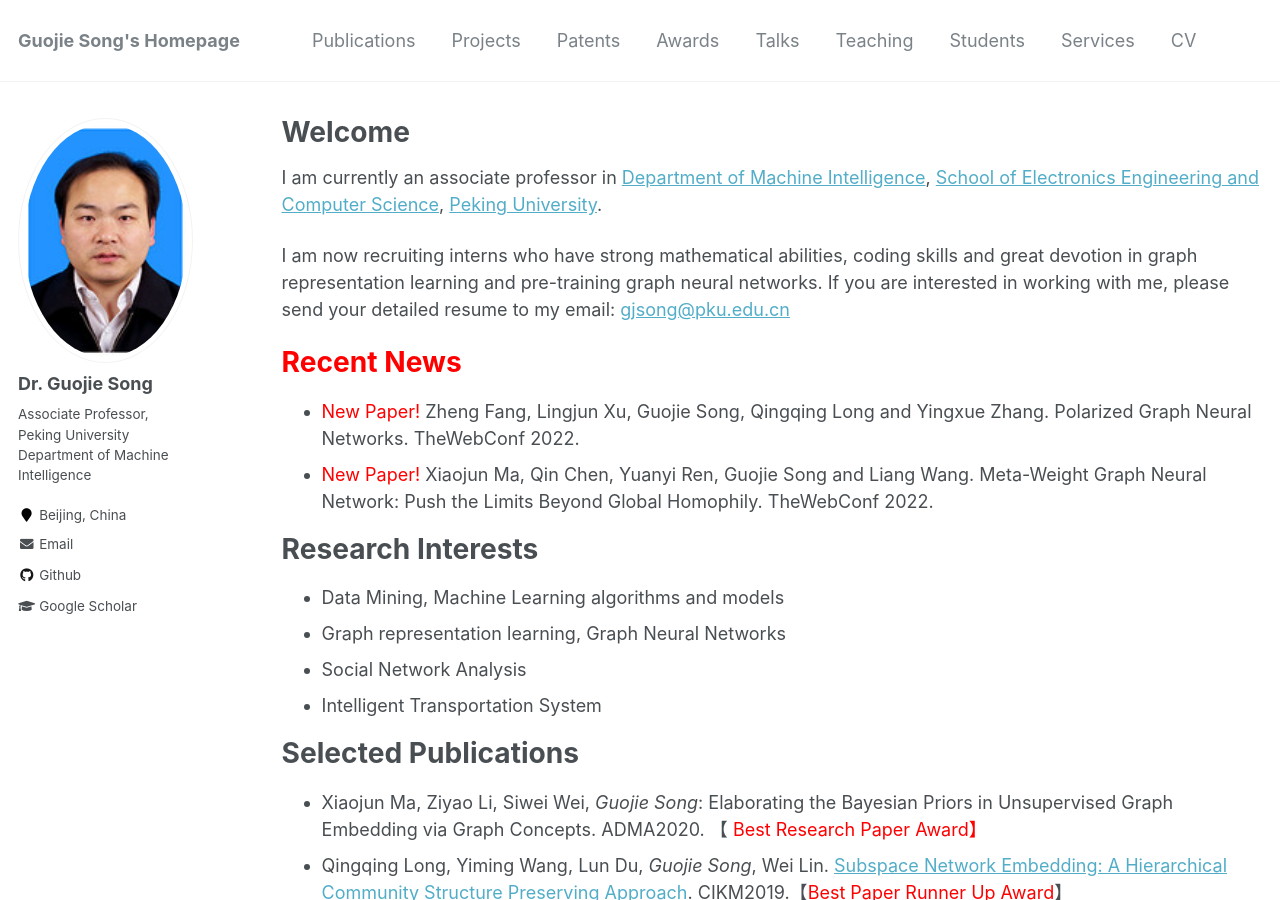
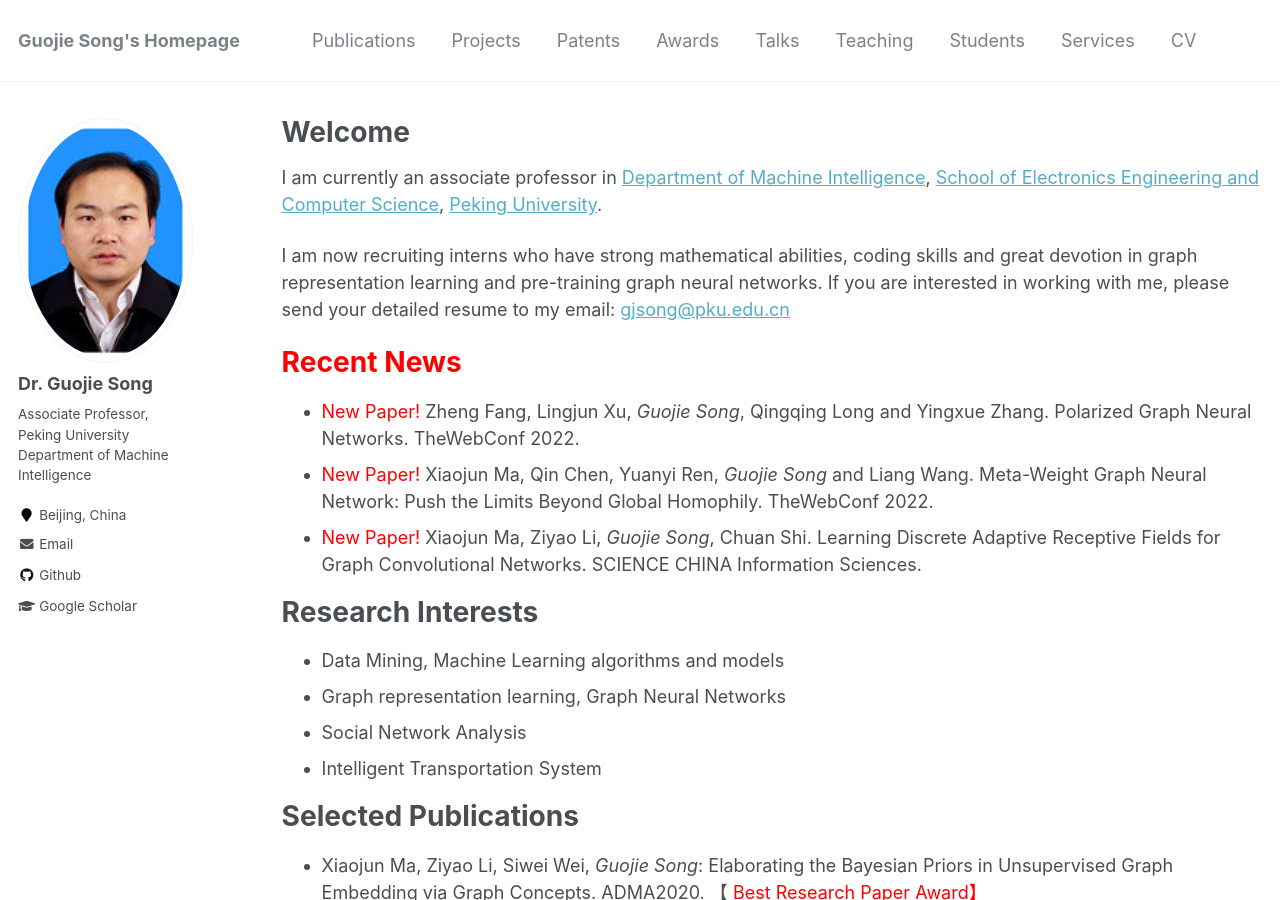
Before and after one commit to gjsong-pku/gjsong-pku.github.io, a Jekyll site: the page built from _pages/about.md, in a window 1280 px wide and 900 px high. Built offline with Jekyll 4.4.1, drawn with Linux system fonts in a browser that asks for light colours.

Commit message:
Update about.md

```diff
--- a/_pages/about.md
+++ b/_pages/about.md
@@ -16,8 +16,9 @@ I am now recruiting interns who have strong mathematical abilities, coding skill
 
 <span style='color:red'>Recent News</span>
 ======
-- <span style="color:red">New Paper!</span> Zheng Fang, Lingjun Xu, Guojie Song, Qingqing Long and Yingxue Zhang. Polarized Graph Neural Networks. TheWebConf 2022.
-- <span style="color:red">New Paper!</span> Xiaojun Ma, Qin Chen, Yuanyi Ren, Guojie Song and Liang Wang. Meta-Weight Graph Neural Network: Push the Limits Beyond Global Homophily. TheWebConf 2022.
+- <span style="color:red">New Paper!</span> Zheng Fang, Lingjun Xu, *Guojie Song*, Qingqing Long and Yingxue Zhang. Polarized Graph Neural Networks. TheWebConf 2022.
+- <span style="color:red">New Paper!</span> Xiaojun Ma, Qin Chen, Yuanyi Ren, *Guojie Song* and Liang Wang. Meta-Weight Graph Neural Network: Push the Limits Beyond Global Homophily. TheWebConf 2022.
+- <span style="color:red">New Paper!</span> Xiaojun Ma, Ziyao Li, *Guojie Song*, Chuan Shi. Learning Discrete Adaptive Receptive Fields for Graph Convolutional Networks. SCIENCE CHINA Information Sciences.
 
 Research Interests
 ======
```
